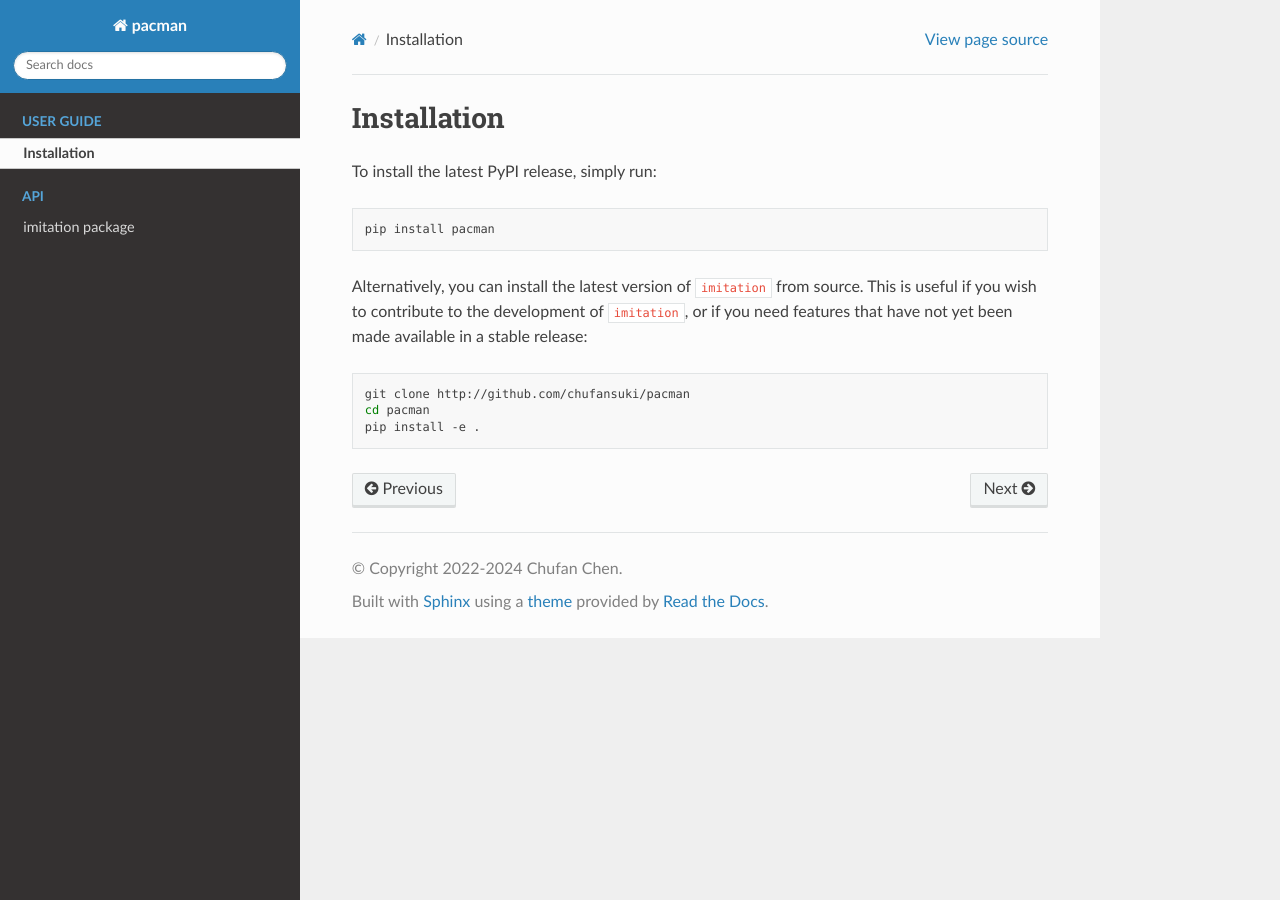
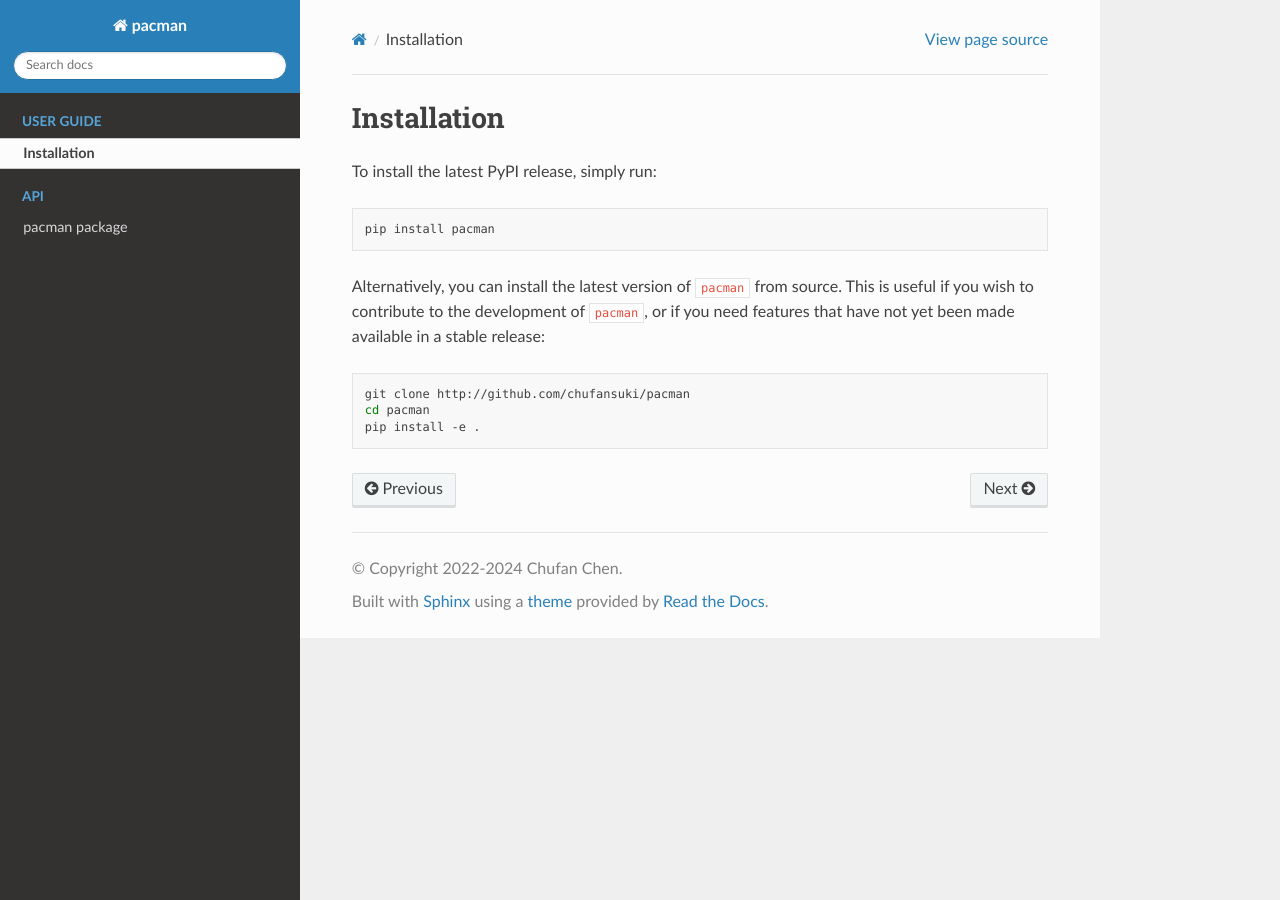
Before and after one commit to ChufanSuki/Pacman, a Sphinx documentation site: the page built from docs/guide/install.rst, in a window 1280 px wide. Built offline with Sphinx 7.4.7 and the Read the Docs theme 2.0.0, drawn with Linux system fonts in a browser that asks for light colours.

Commit message:
fix typo in docs

```diff
--- a/docs/guide/install.rst
+++ b/docs/guide/install.rst
@@ -10,7 +10,7 @@ To install the latest PyPI release, simply run:
     pip install pacman
 
 
-Alternatively, you can install the latest version of ``imitation`` from source. This is useful if you wish to contribute to the development of ``imitation``, or if you need features that have not yet been made available in a stable release:
+Alternatively, you can install the latest version of ``pacman`` from source. This is useful if you wish to contribute to the development of ``pacman``, or if you need features that have not yet been made available in a stable release:
 
 .. code-block:: bash
 
--- a/docs/modules/pacman.rst
+++ b/docs/modules/pacman.rst
@@ -1,4 +1,4 @@
-imitation package
+pacman package
 =================
 
 Subpackages
```
